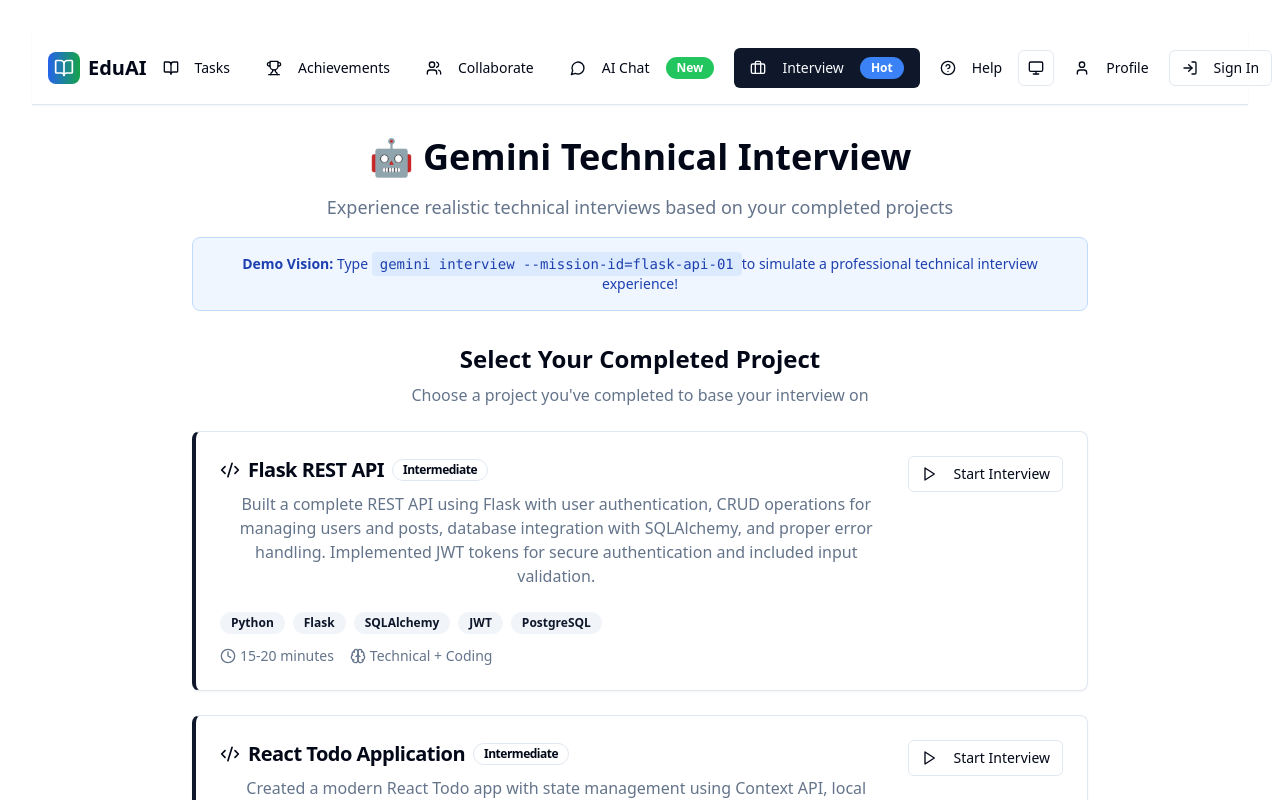
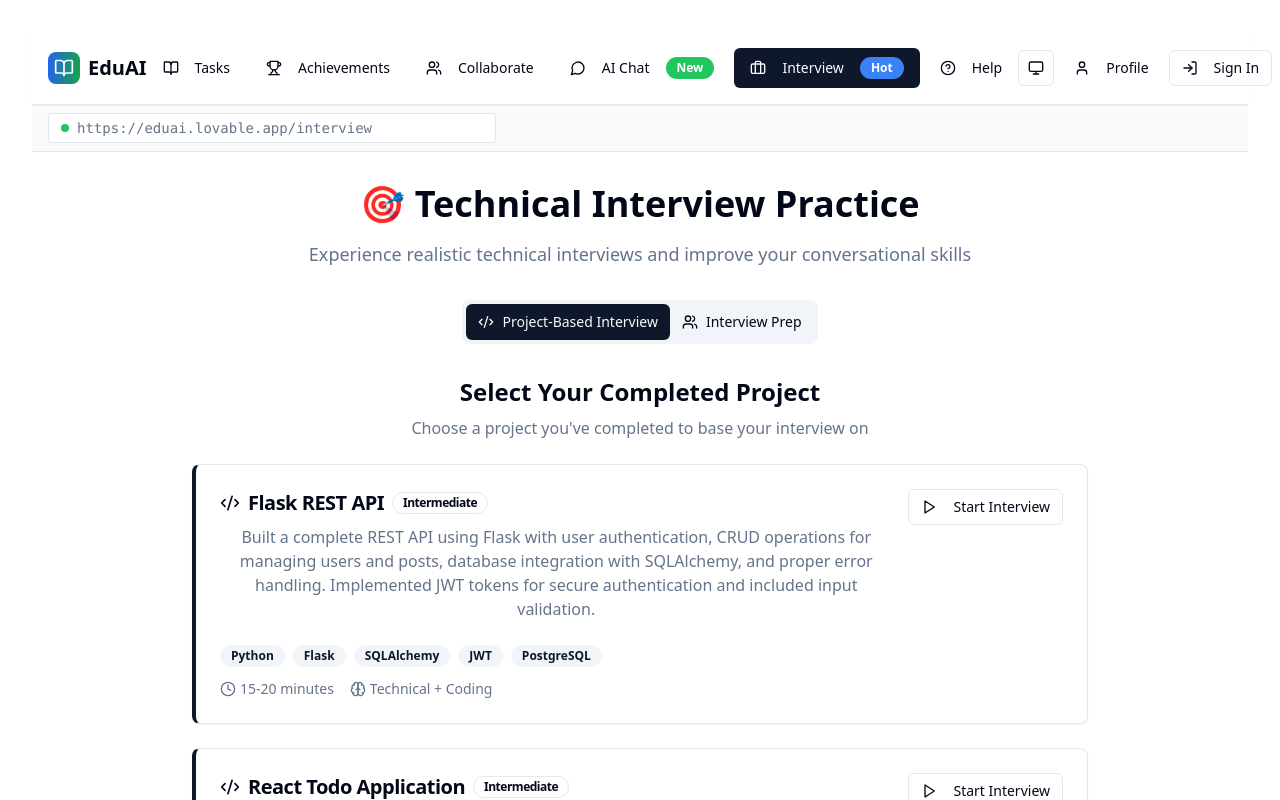
Before and after one commit to VedanshGupta25/HRX-33_HackNova, a React (Vite) app: page /interview in a window 1280 px wide. Shown: the top 800 px of the page. Built offline with nearby package versions, Linux system fonts and the light colour scheme.

Commit message:
Refactor Interview page
- Removed the heart icon and added an address bar.
- Added an interview prep section.
- Renamed "Gemini Technical Interview" to "Technical Interview Practice".
- Removed the demo vision text.

```diff
--- a/src/pages/Interview.tsx
+++ b/src/pages/Interview.tsx
@@ -1,3 +1,4 @@
+
 
 import React, { useState, useRef, useEffect } from 'react';
 import { Header } from '@/components/Header';
@@ -20,7 +21,9 @@ import {
   CheckCircle,
   AlertCircle,
   Play,
-  ExternalLink
+  ExternalLink,
+  Users,
+  Mic
 } from 'lucide-react';
 
 interface Message {
@@ -235,6 +238,7 @@ const Interview = () => {
   const [currentInput, setCurrentInput] = useState('');
   const [isLoading, setIsLoading] = useState(false);
   const [timeRemaining, setTimeRemaining] = useState<number | null>(null);
+  const [activeSection, setActiveSection] = useState<'projects' | 'prep'>('projects');
   const messagesEndRef = useRef<HTMLDivElement>(null);
 
   const scrollToBottom = () => {
@@ -488,23 +492,186 @@ Format your response as a structured evaluation report.`;
     <div className="min-h-screen bg-background">
       <Header />
 
+      {/* Address Bar */}
+      <div className="bg-muted/50 border-b border-border">
+        <div className="container mx-auto px-4 py-2">
+          <div className="flex items-center space-x-2 text-sm text-muted-foreground">
+            <div className="bg-background border border-border rounded px-3 py-1 flex items-center space-x-2 flex-1 max-w-md">
+              <div className="w-2 h-2 bg-green-500 rounded-full"></div>
+              <span className="font-mono">https://eduai.lovable.app/interview</span>
+            </div>
+          </div>
+        </div>
+      </div>
+
       <div className="container mx-auto px-4 py-8">
         <div className="max-w-4xl mx-auto">
           <div className="text-center mb-8">
             <h1 className="text-4xl font-bold text-foreground mb-4">
-              🤖 Gemini Technical Interview
+              🎯 Technical Interview Practice
             </h1>
             <p className="text-muted-foreground text-lg">
-              Experience realistic technical interviews based on your completed projects
+              Experience realistic technical interviews and improve your conversational skills
             </p>
-            <div className="mt-4 p-4 bg-blue-50 dark:bg-blue-950 rounded-lg border border-blue-200 dark:border-blue-800">
-              <p className="text-sm text-blue-800 dark:text-blue-200">
-                <strong>Demo Vision:</strong> Type <code className="bg-blue-100 dark:bg-blue-900 px-2 py-1 rounded">gemini interview --mission-id=flask-api-01</code>
-                to simulate a professional technical interview experience!
-              </p>
+          </div>
+
+          {/* Section Navigation */}
+          <div className="flex justify-center mb-8">
+            <div className="bg-muted rounded-lg p-1 flex">
+              <Button
+                variant={activeSection === 'projects' ? 'default' : 'ghost'}
+                size="sm"
+                onClick={() => setActiveSection('projects')}
+                className="flex items-center gap-2"
+              >
+                <Code2 className="h-4 w-4" />
+                Project-Based Interview
+              </Button>
+              <Button
+                variant={activeSection === 'prep' ? 'default' : 'ghost'}
+                size="sm"
+                onClick={() => setActiveSection('prep')}
+                className="flex items-center gap-2"
+              >
+                <Users className="h-4 w-4" />
+                Interview Prep
+              </Button>
             </div>
           </div>
 
+          {activeSection === 'prep' && (
+            <div className="space-y-6">
+              <Card className="border-l-4 border-l-blue-500">
+                <CardHeader>
+                  <CardTitle className="flex items-center gap-2">
+                    <Users className="h-5 w-5" />
+                    Interview Preparation & Conversational Skills
+                  </CardTitle>
+                  <CardDescription>
+                    Practice common interview questions and improve your communication skills
+                  </CardDescription>
+                </CardHeader>
+                <CardContent>
+                  <div className="grid gap-4 md:grid-cols-2">
+                    <Card className="hover:shadow-md transition-shadow cursor-pointer">
+                      <CardHeader>
+                        <CardTitle className="text-lg flex items-center gap-2">
+                          <MessageCircle className="h-5 w-5" />
+                          Behavioral Questions
+                        </CardTitle>
+                        <CardDescription>
+                          Practice answering common behavioral interview questions with AI feedback
+                        </CardDescription>
+                      </CardHeader>
+                      <CardContent>
+                        <div className="space-y-2 text-sm text-muted-foreground">
+                          <div className="flex items-center gap-2">
+                            <Clock className="h-4 w-4" />
+                            10-15 minutes
+                          </div>
+                          <div className="flex items-center gap-2">
+                            <Brain className="h-4 w-4" />
+                            Communication Focus
+                          </div>
+                        </div>
+                        <Button className="w-full mt-4" disabled>
+                          <Play className="h-4 w-4 mr-2" />
+                          Coming Soon
+                        </Button>
+                      </CardContent>
+                    </Card>
+
+                    <Card className="hover:shadow-md transition-shadow cursor-pointer">
+                      <CardHeader>
+                        <CardTitle className="text-lg flex items-center gap-2">
+                          <Mic className="h-5 w-5" />
+                          Technical Storytelling
+                        </CardTitle>
+                        <CardDescription>
+                          Learn to explain complex technical concepts clearly and concisely
+                        </CardDescription>
+                      </CardHeader>
+                      <CardContent>
+                        <div className="space-y-2 text-sm text-muted-foreground">
+                          <div className="flex items-center gap-2">
+                            <Clock className="h-4 w-4" />
+                            15-20 minutes
+                          </div>
+                          <div className="flex items-center gap-2">
+                            <FileText className="h-4 w-4" />
+                            Explanation Skills
+                          </div>
+                        </div>
+                        <Button className="w-full mt-4" disabled>
+                          <Play className="h-4 w-4 mr-2" />
+                          Coming Soon
+                        </Button>
+                      </CardContent>
+                    </Card>
+
+                    <Card className="hover:shadow-md transition-shadow cursor-pointer">
+                      <CardHeader>
+                        <CardTitle className="text-lg flex items-center gap-2">
+                          <Brain className="h-5 w-5" />
+                          System Design Discussion
+                        </CardTitle>
+                        <CardDescription>
+                          Practice discussing system architecture and design decisions
+                        </CardDescription>
+                      </CardHeader>
+                      <CardContent>
+                        <div className="space-y-2 text-sm text-muted-foreground">
+                          <div className="flex items-center gap-2">
+                            <Clock className="h-4 w-4" />
+                            20-30 minutes
+                          </div>
+                          <div className="flex items-center gap-2">
+                            <Code2 className="h-4 w-4" />
+                            Architecture Focus
+                          </div>
+                        </div>
+                        <Button className="w-full mt-4" disabled>
+                          <Play className="h-4 w-4 mr-2" />
+                          Coming Soon
+                        </Button>
+                      </CardContent>
+                    </Card>
+
+                    <Card className="hover:shadow-md transition-shadow cursor-pointer">
+                      <CardHeader>
+                        <CardTitle className="text-lg flex items-center gap-2">
+                          <Trophy className="h-5 w-5" />
+                          Mock Panel Interview
+                        </CardTitle>
+                        <CardDescription>
+                          Experience a full panel interview simulation with multiple AI interviewers
+                        </CardDescription>
+                      </CardHeader>
+                      <CardContent>
+                        <div className="space-y-2 text-sm text-muted-foreground">
+                          <div className="flex items-center gap-2">
+                            <Clock className="h-4 w-4" />
+                            45-60 minutes
+                          </div>
+                          <div className="flex items-center gap-2">
+                            <Users className="h-4 w-4" />
+                            Full Experience
+                          </div>
+                        </div>
+                        <Button className="w-full mt-4" disabled>
+                          <Play className="h-4 w-4 mr-2" />
+                          Coming Soon
+                        </Button>
+                      </CardContent>
+                    </Card>
+                  </div>
+                </CardContent>
+              </Card>
+            </div>
+          )}
+
+          {activeSection === 'projects' && (
+            <>
               {!session ? (
                 <div className="space-y-6">
                   <div className="text-center mb-6">
@@ -569,7 +736,7 @@ Format your response as a structured evaluation report.`;
                             <Badge variant="outline" className="capitalize">{session.phase}</Badge>
                           </CardTitle>
                           <CardDescription className="mt-1">
-                        Interviewing with Gemini-Interviewer • Started {session.startTime.toLocaleTimeString()}
+                            Interviewing with AI Interviewer • Started {session.startTime.toLocaleTimeString()}
                           </CardDescription>
                         </div>
                         {timeRemaining !== null && (
@@ -615,7 +782,7 @@ Format your response as a structured evaluation report.`;
                                       <div className="w-6 h-6 bg-green-500 rounded-full flex items-center justify-center text-white text-xs">
                                         🤖
                                       </div>
-                                  Gemini-Interviewer
+                                      AI Interviewer
                                     </>
                                   )}
                                 </div>
@@ -630,7 +797,7 @@ Format your response as a structured evaluation report.`;
                             <div className="flex justify-start">
                               <div className="bg-muted p-4 rounded-lg mr-4 flex items-center gap-3">
                                 <LoadingSpinner />
-                            <span className="text-sm">Gemini-Interviewer is thinking...</span>
+                                <span className="text-sm">AI Interviewer is thinking...</span>
                               </div>
                             </div>
                           )}
@@ -785,6 +952,8 @@ Format your response as a structured evaluation report.`;
                   )}
                 </div>
               )}
+            </>
+          )}
         </div>
       </div>
     </div>
```
Lines whose indentation alone changed are shown as unchanged.
